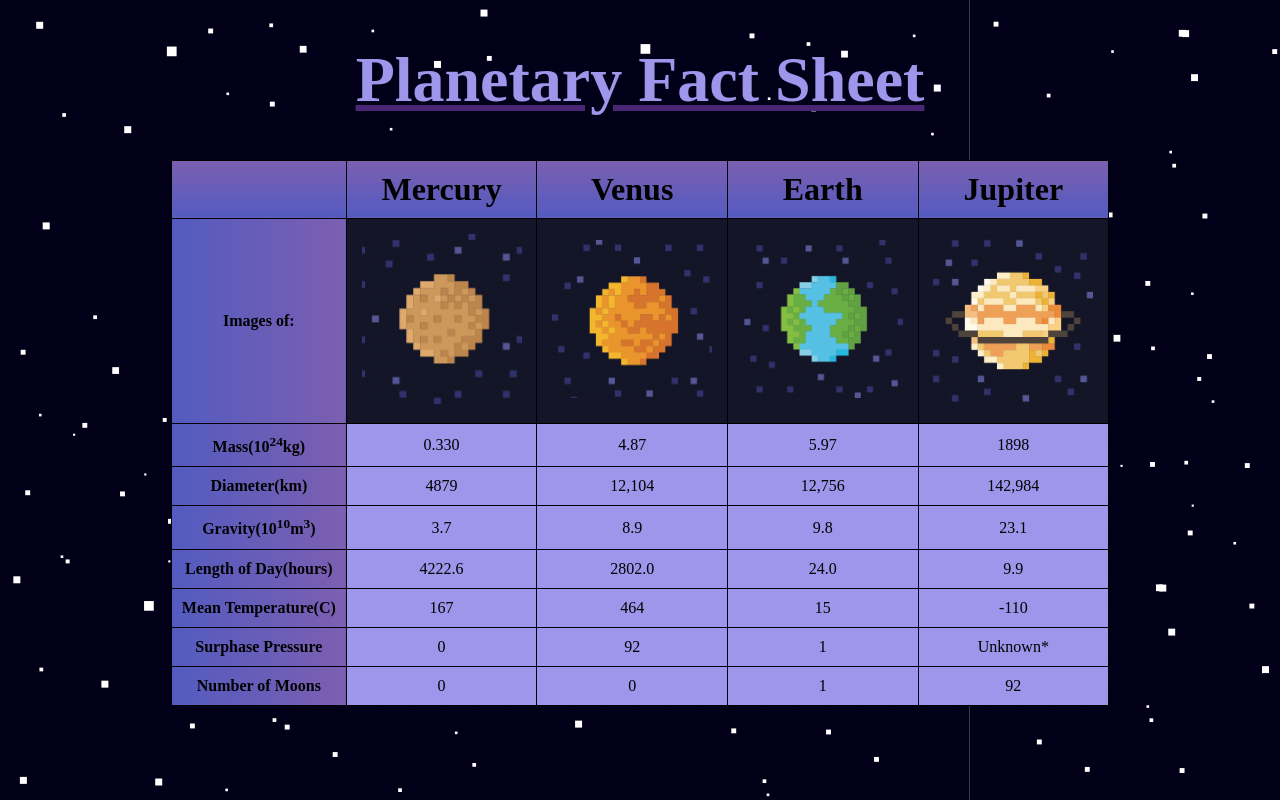
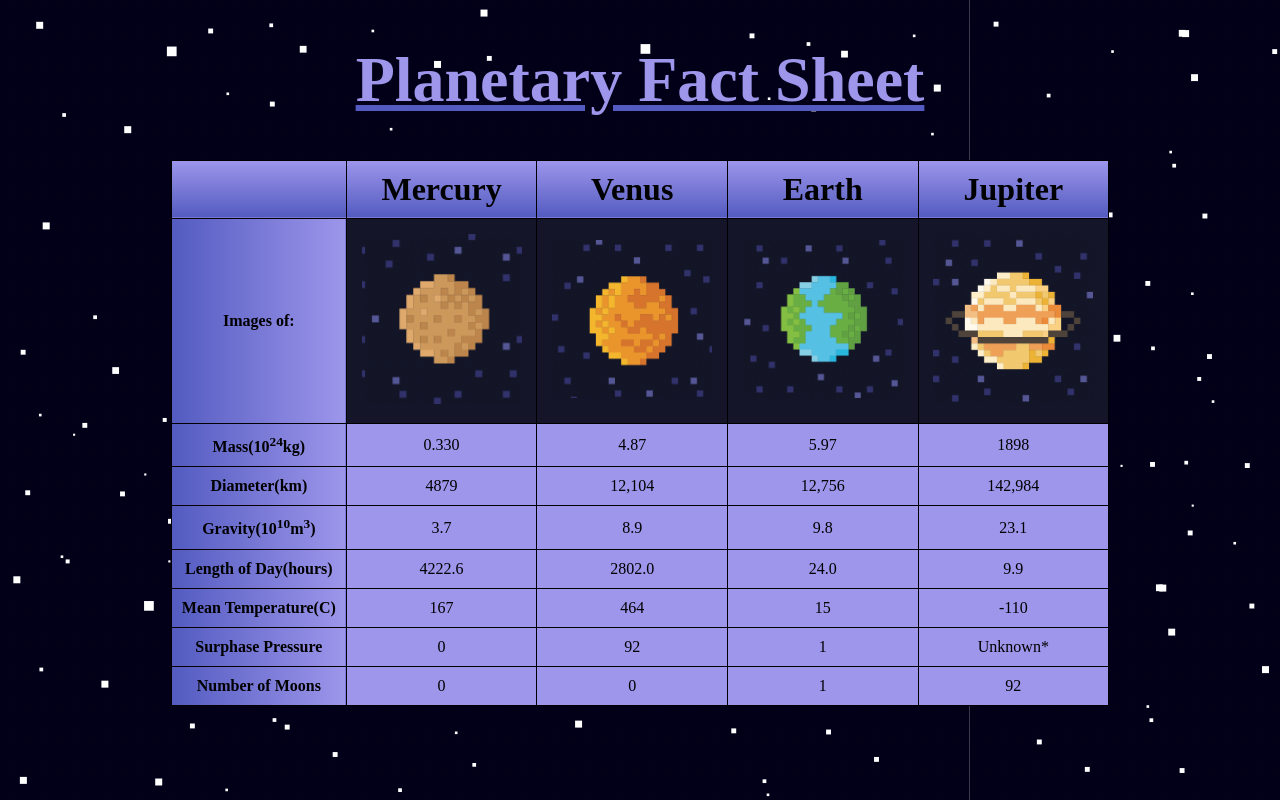
Before and after one commit to anyakomkova/itmd-361-lab5, a plain HTML site: page index.html in a window 1280 px wide. Drawn offline with Linux system fonts and the light colour scheme.

Commit message:
color coordination

```diff
--- a/css/style.css
+++ b/css/style.css
@@ -2,7 +2,7 @@ h1{
     width: 50%;
     padding: 0px;
     color:#9d96eb;
-    text-decoration: underline #4a2676;
+    text-decoration: underline #535bc0;
     margin-left: auto;
     margin-right: auto;
     font-size: 4em;
@@ -46,7 +46,7 @@ h1{
   }
 
   .imagesOf{
-    background: linear-gradient(to left, #7c5fb1, #535bc0);
+    background: linear-gradient(to left, #9d96eb, #535bc0);
     font-weight: bold;
     font-size: 1em;
     text-align: center;
@@ -54,13 +54,13 @@ h1{
 
   .planetNames{
     color: #000000;
-    background: linear-gradient(#7c5fb1, #535bc0);
+    background: linear-gradient(#9d96eb, #535bc0);
     font-size: 2em;
     font-weight: bold;
   }
 
   .dataName{
-    background: linear-gradient(to left, #7c5fb1, #535bc0);
+    background: linear-gradient(to left, #9d96eb, #535bc0);
     font-size: 1em;
     font-weight: bold;
     text-align: center;
```
